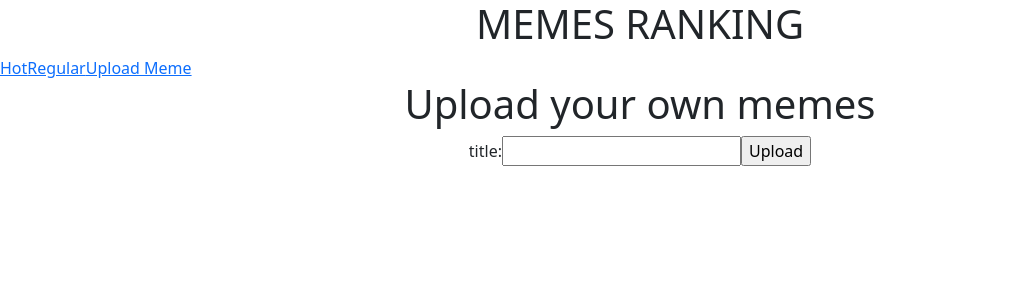
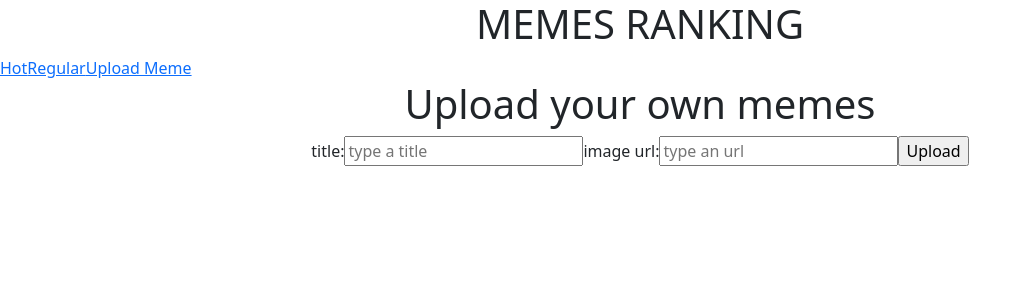
Before and after one commit to prrrffrrrp/wsb_react-meme_app, a React (Create React App) app: page /upload-meme in a window 1280 px wide. Shown: the top 300 px of the page, without its empty margins (0-1032 px from the left). Built offline with nearby package versions, Linux system fonts and the light colour scheme.

Commit message:
Implement upload form for memes

```diff
--- /dev/null
+++ b/src/components/show-success-component.js
@@ -0,0 +1,10 @@
+
+    export default function ShowSuccessMessage(props) {
+        console.log('show success page', props.showSuccess)
+
+        if (props.showSuccess) {
+            return <p>Your meme has been submited</p>
+        } else {
+            return <></>
+        }
+    }
--- a/src/components/upload-meme-component.js
+++ b/src/components/upload-meme-component.js
@@ -1,12 +1,73 @@
+import { useState } from 'react';
+import { useDispatch, useSelector } from "react-redux";
+
+import ShowSuccessMessage from "./show-success-component"
+
 export default function UploadMeme() {
+    const dispatch = useDispatch();
+    const currentHigherId = useSelector(state => Object.keys(state).reduce((a, b) => state[a] > state[b] ? a : b));
+
+    const initialFormData = { title: '', url: '' };
+    const [formData, setFormData] = useState(initialFormData)
+    const [showSuccess, setShowSucces] = useState(false)
+
+    const handleFormData = (e) => {
+        setFormData({
+            ...formData,
+            [e.target.name]: e.target.value.trim()
+        });
+    }
+
+    const resetUploadMemePage = () => {
+        setFormData({ ...initialFormData });
+        setShowSucces(true);
+        console.log('showSuccess: ', showSuccess);
+        setTimeout(() => setShowSucces(false), 2000);
+    }
+
+    const handleAddMeme = (e) => {
+        e.preventDefault()
+        const addMemeAction = {
+            type: 'ADD_MEME',
+            id: Number(currentHigherId) + 1,
+            payload: {
+                id: Number(currentHigherId) + 1,
+                title: formData.title,
+                upvotes: 0,
+                downvotes: 0,
+                img: formData.url
+            }
+        }
+
+        dispatch(addMemeAction);
+        resetUploadMemePage();
+    }
+
     return <div>
         <h1>Upload your own memes</h1>
-        <form>
+        <form onSubmit={handleAddMeme}>
             <label>
                 title:
-                <input type="text" name="name" />
+                <input
+                    type="text"
+                    name="title"
+                    placeholder='type a title'
+                    required value={formData.title}
+                    onChange={handleFormData}/>
             </label>
-            <input type="submit" value="Upload" />
+            <label>
+                image url:
+                <input
+                    type="url"
+                    name="url"
+                    placeholder='type an url'
+                    required accept='image/*'
+                    value={formData.url}
+                    onChange={handleFormData}/>
+            </label>
+            <input type="submit" value="Upload"/>
         </form>
+        <ShowSuccessMessage showSuccess={showSuccess}/>
+
     </div>
 }
--- a/src/memeDb.js
+++ b/src/memeDb.js
@@ -27,5 +27,12 @@ export let memeDb = {
                 upvotes: 10,
                 downvotes: 3,
                 img: "meme4.jpg",
+            },
+            4: {
+                id: 4,
+                title: "Space Cat",
+                upvotes: 0,
+                downvotes: 0,
+                img: "https://i.imgur.com/IZvHqDW.jpeg"
             }
         };
--- a/src/store/reducers/globalReducer.js
+++ b/src/store/reducers/globalReducer.js
@@ -7,10 +7,12 @@ export const globalReducer = (state = initialState, action) => {
     switch(action.type) {
         case 'VOTE': {
             state[action.id] = {...state[action.id], ...action.payload}
-            return {
-                ...state,
-            }
+            return { ...state }
         }
-        default: return {...state}
+        case 'ADD_MEME': {
+            state[action.id] = action.payload
+            return { ...state }
+        }
+        default: return { ...state }
     }
 }
```
